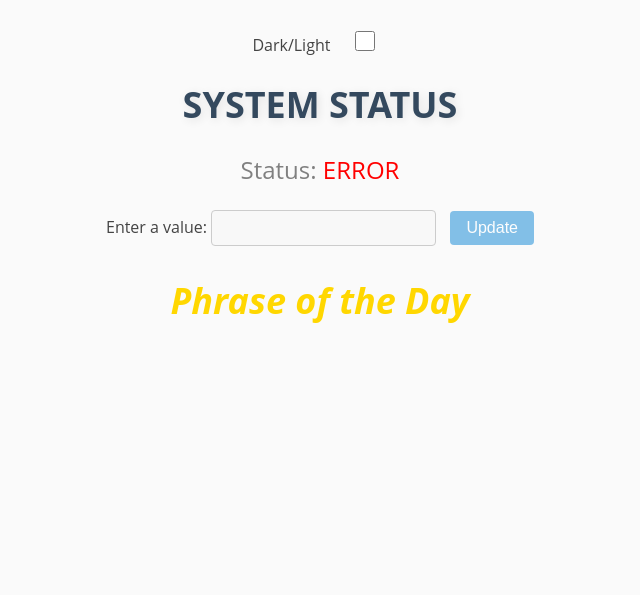
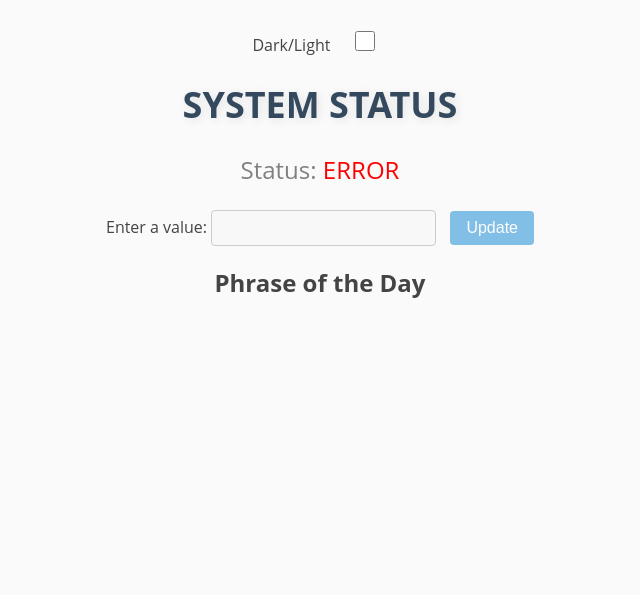
Before and after one commit to ToghrulMirzayev/app-simulator, a FastAPI app: template templates/index.html in a window 1280 px wide. Shown: the top 595 px of the page, without its empty margins (320-960 px from the left). Run offline with FastAPI, Linux system fonts and the light colour scheme; the template is opened without the code that fills it, so the values that code supplies are empty; some libraries are stand-ins or nearby versions.

Commit message:
css styles have been slightly changed

```diff
--- a/static/style.css
+++ b/static/style.css
@@ -146,9 +146,3 @@ footer {
   padding: 10px 0;
   width: 100%;
 }
-
-.phrase-of-the-day {
-  font-style: italic;
-  color: #FFD700 !important;
-  font-size: 24px;
-}
```
